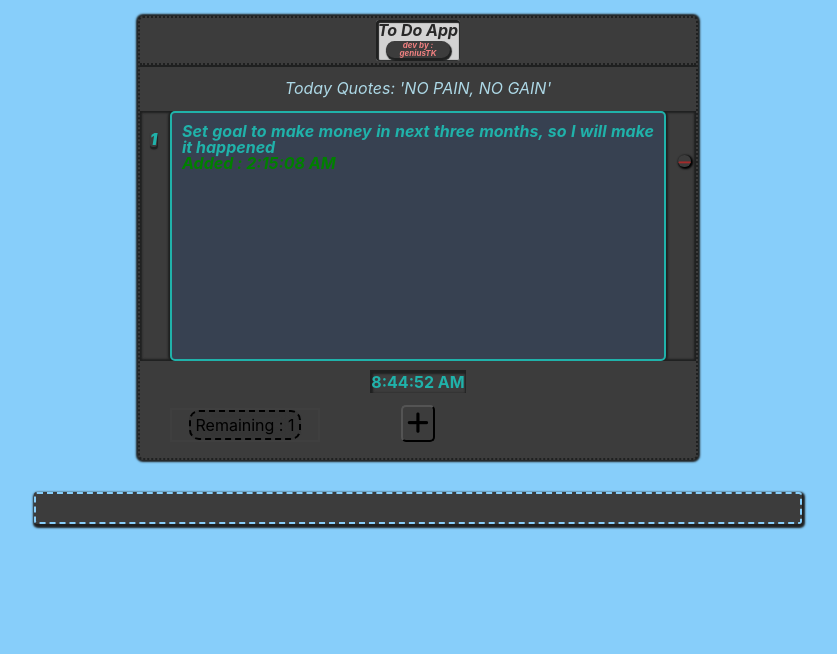
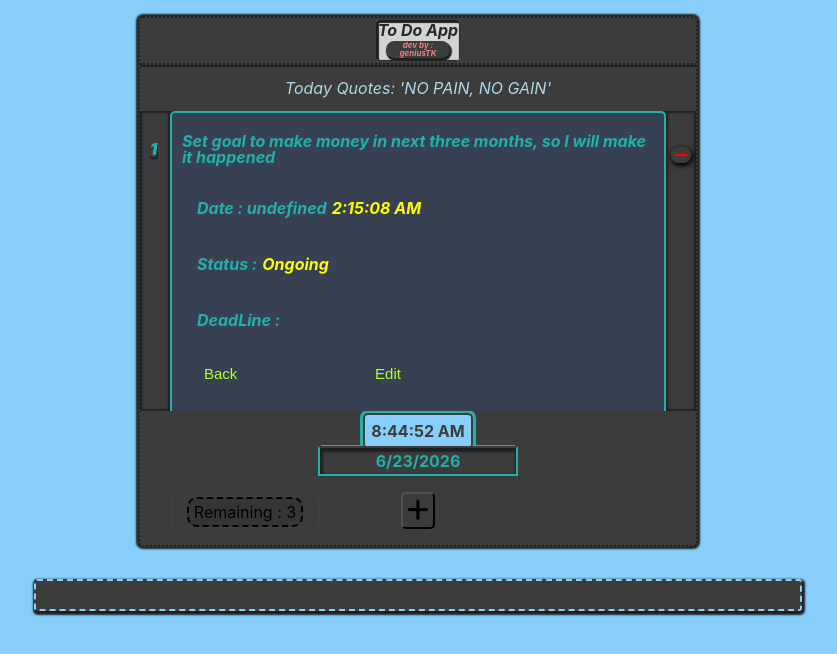
Before and after one commit to geniusTk-debug/todo-app, a React (Vite) app: page / in a window 1280 px wide. Both pictures are taken after a click on the element 640 px from the left and 138 px from the top of the page. Shown: the top 654 px of the page, without its empty margins (222-1059 px from the left). Built offline with nearby package versions, Linux system fonts and the light colour scheme; data requests are answered from the project's data file.

Commit message:
css style of Time component, created details component and back btn fully work, need edit btn to work

```diff
--- a/src/App.jsx
+++ b/src/App.jsx
@@ -7,15 +7,13 @@ import Extra from './Component/Extra';
 
 
 
-
 function App() {
 
  let url = 'http://localhost:3000/plans';
 
  const [input, showInput] = useState(false)
 
- const { data : plans, setData : addPlans , deleteTodo } = usePlans(url)
-
+ const { data : plans, setData : addPlans , deleteTodo, showPlanDetail, hidePlanDetail, selectedPlanId } = usePlans(url)
 
 
 
@@ -28,8 +26,10 @@ function App() {
 
     const new_plan = {
       todo: todoText,
+      date: new Date().toLocaleDateString(),
       time: new Date().toLocaleTimeString(),
-      completed: false
+      deadline: "notset",
+      complete: false
     };
     try{
       const response = await fetch(url, {
@@ -51,16 +51,15 @@ function App() {
     } catch(error) {
       console.error("inside catch", error)
     }
-
-
-  }
+  };
 console.log("start",plans)
   return (
     <>
 
 
-    <Whiteboard input={input} showInput={showInput} addPlan={addPlan} deleteTodo={deleteTodo} plans={plans} addPlans={addPlans}/>
+    <Whiteboard selectedPlanId={selectedPlanId} showPlanDetail={showPlanDetail} hidePlanDetail={hidePlanDetail} input={input} showInput={showInput} addPlan={addPlan} deleteTodo={deleteTodo} plans={plans} addPlans={addPlans}/>
     <Extra/>
+
 
     </>
   )
--- a/src/Component/AddRemove/index.css
+++ b/src/Component/AddRemove/index.css
@@ -2,6 +2,7 @@
 
     margin: 1rem 0 1rem 0;
     position: relative;
+
 
 
 }
@@ -15,6 +16,7 @@
     border-radius: 5px;
     background: transparent;
     padding: 2px;
+    cursor: pointer;
 }
 .add-remove-component .add-btn .i-add {
     padding: 2px;
--- /dev/null
+++ b/src/Component/Detail/detailStyle.css
@@ -0,0 +1,47 @@
+.detail-container {
+    min-width: 400px;
+    max-height: 300px;
+    display: flex;
+    flex-direction: column;
+    align-items: start;
+    margin: 10px 0;
+    padding: 5px;
+
+}
+.detail-container .detail-list {
+
+    display: contents;
+}
+.detail-container .detail-list .detail{
+    display: flex;
+    margin: 10px 0;
+    padding: 10px;
+}
+
+
+.detail-container .detail-btn-container .detail-btn {
+    color: greenyellow;
+    font-size: 15px;
+    border: 1px double #374151;
+    border-radius: 10px;
+    background: transparent;
+    backdrop-filter: blur(15px);
+    min-width: 40px;
+
+    transition: all .4s ease-in-out;
+}
+
+
+.detail-container .detail-btn-container .detail-btn:hover {
+    min-width: 60px;
+    box-shadow: 2px 2px 5px;
+}
+.detail-container .detail-btn-container {
+    width: 50%;
+    margin-top: 5px;
+    padding: 10px;
+    display: flex;
+    flex-direction: row;
+    justify-content: space-between;
+
+}
--- a/src/Component/Detail/index.jsx
+++ b/src/Component/Detail/index.jsx
@@ -1,11 +1,31 @@
-import './index.css';
+import './detailStyle.css';
 
-export default function Detail({children}) {
+export default function Detail({ prevState, hidePlanDetail }) {
+    console.log(prevState)
+  return (
+    <div className='detail-container'>
+      <ul className='detail-list'>
+        <li className='detail'>
+          {`Date : ${prevState.date}`}
+          <span
+          style={{color: 'yellow', marginLeft:'5px'}}>
+            {prevState.time}</span></li>
+        <li className='detail'>Status :
+          <span
+          style={{color: prevState.complete ? 'green' : 'yellow',
+                  marginLeft: '5px'}}>
+            {prevState.complete? 'Completed' : 'Ongoing'}</span></li>
+        <li className='detail'>DeadLine :
+          <span
+          style={{color: 'yellow', marginLeft: '5px'}}>
+            {prevState.deadline}</span></li>
 
-
-    console.log("Detail",children)
-  return (
-    {children}
+      </ul>
+      <div className='detail-btn-container'>
+      <button className='detail-btn' onClick={hidePlanDetail}>Back</button>
+      <button className='detail-btn'>Edit</button>
+      </div>
+    </div>
 
   )
 }
--- a/src/Component/Time/index.css
+++ b/src/Component/Time/index.css
@@ -1,9 +1,16 @@
 .time-container {
 
-    width: 50%;
+    width: 35%;
     text-align: center;
-    margin:.8rem auto;
+    margin:.4rem auto;
 
+    box-sizing: content-box;
+   background: #3C3C3C;
+    display: flex;
+    flex-direction: column;
+    justify-content: space-between;
+    align-items: center;
+    background: lightseagreen;
 
 
     color: lightseagreen;
@@ -11,10 +18,42 @@
 
 }
 
-.time-container .date .style {
-    border: 1px dashed #3C3C3C;
+.time-container .date {
+    border: 2px double lightseagreen;
+    border-top-color: transparent;
     box-shadow: 1px 2px 2px 2px #1F2020 inset;
-    padding: .1rem;
+    padding: .3rem;
+
+    background: #3C3C3C;
+    min-width: 200px;
+
+}
+.time-container .date .date-child {
+    max-width: 50%;
+
+}
+.time-container .clock {
+    width: 100%;
+    box-sizing: content-box;
+    margin-bottom: 1px;
+   background: #3C3C3C;
 
 
+    padding: 6px;
+    text-align: center;
+    border-radius: 5px;
 }
+
+.time-container .clock .clock-child {
+    max-width: 50%;
+    background: #87CEFA;
+    padding: 6px;
+    color: #3C3C3C;
+    text-align: center;
+   box-shadow: 0px 0px 0px 3px lightseagreen;
+    box-sizing: content-box;
+    border: 2px solid;
+
+    border-radius: 5px;
+
+}
--- a/src/Component/Time/index.jsx
+++ b/src/Component/Time/index.jsx
@@ -4,22 +4,33 @@ import './index.css';
 
 export default function Time() {
 
-  const [frozen_time, melting_time] = useState(new Date().toLocaleTimeString())
+  const [frozenTime, meltingtime] = useState(new Date().toLocaleTimeString());
+  const [frozenDate, meltingDate] = useState(new Date().toLocaleDateString());
 
   useEffect(() => {
 
   const inervalId =  setInterval(() => {
-    melting_time(new Date().toLocaleTimeString())
+    meltingtime(new Date().toLocaleTimeString())
   }, 1000)
-  return () => clearInterval(inervalId)
+
+  const intervalDateId = setInterval(() => {
+    meltingDate(new Date().toLocaleDateString())
+  }, 86400000)
+  return () => clearInterval(inervalId),(intervalDateId);
   }, [])
+
+
 
   return (
 
     <div className='time-container'>
+      <div className='clock'>
+          <span className='clock-child'>{frozenTime}</span>
+        </div>
        <div className='date'>
-        <span className='style'>{frozen_time}</span>
+        <span className='date-child'>{frozenDate}</span>
        </div>
+
     </div>
 
   )
--- a/src/Component/Whiteboard/index.css
+++ b/src/Component/Whiteboard/index.css
@@ -14,6 +14,7 @@
 
 #input-form{
 
+    max-width: 500px;
     font-weight: 1000;
     font-size: larger;
     font-style: italic;
@@ -30,6 +31,8 @@
     margin: 0 30px;
     transition: all 0.4s ease-in-out;
     transition-delay: 0.5s;
+    display: flex;
+    flex-wrap: wrap;
 }
 
 .whiteboard-container .app-title {
@@ -49,8 +52,8 @@
 
 }
 .whiteboard-container .app-title .contact {
+
     font-size: .5rem;
-
     margin: .2rem auto;
     color: lightcoral;
     padding-bottom: 1px;
@@ -71,15 +74,13 @@
     box-shadow: 0px 2px #1F2020 inset;
     min-height: 2rem;
 
-
 }
 .whiteboard-container .todo-list {
 
     box-shadow: 0px 0px 2px 2px #1F2020 inset;
     position: relative;
-     max-height: 250px;
+    max-height: 300px;
     overflow-y: scroll;
-
 
 }
 .whiteboard-container .todo-list ul{
@@ -91,33 +92,44 @@
     margin: 0px 30px;
     text-align: start;
     overflow: hidden;
-   min-height: 250px;
+    min-height: 300px;
 
 }
 .whiteboard-container .todo-list ul .todo-items-row{
 
-
-    display: flex;
-    justify-content: space-between;
-    flex-wrap: wrap;
-    align-items:center;
-    width: 100%;
+    display: block;
+    max-width: 500px;
     padding: 10px;
+    margin: 10px 0;
     color: lightseagreen;
     font-weight: bolder;
     font-style: italic;
-    box-sizing: border-box;
-    text-align: justify;
-
+    text-align: start;
 
 }
 
-.whiteboard-container .todo-list ul .todo-items-row .todo-item-left {
+.whiteboard-container .todo-list ul .todo-items-row:hover
+{
+    .absolute-no{
+        font-size: 25px;
+        box-shadow: none;
+
+    }
+    box-shadow: 1px 1px 3px 2px;
+    border-radius: 5px;
+}
+
+.whiteboard-container
+.todo-list ul
+.todo-items-row
+.todo-item-left {
+    height: 100%;
     display: flex;
     gap: 15px;
     align-items: center;
     cursor: pointer;
 }
+
 .whiteboard-container .todo-list ul li .absolute-no{
 
     color: lightseagreen;
@@ -126,35 +138,58 @@
     left: 10px;
     box-shadow: 0.5px 2px 1px 0.5px #1F2020;
     border-radius: 3px;
-
 }
 
 .whiteboard-container .todo-list ul .info-show-text{
 
     color: lightseagreen;
+    font-style: oblique;
     font-weight: bold;
-   font-style: oblique;
     display: flex;
     justify-content: center;
     margin: 100px;
+}
+
+.whiteboard-container
+.todo-list ul .todo-items-row
+.remove-btn-container {
+
+    position: absolute;
+    right: 5px;
+    max-width: 1.5rem;
+    height: 1rem;
+    display: flex;
+    align-items: center;
+    padding: 5px 2px;
+    margin-top: -18px;
+    border: 2px solid #3c3c3c;
+    border-radius: 15px;
+    box-shadow: 1px 2px 5px 1px black;
+    transition: all .4s ease-in-out;
+    cursor: pointer;
+}
+.whiteboard-container
+.todo-list ul
+.todo-items-row
+.remove-btn-container
+.absolute-remove-btn {
+
+    display: block;
+    background: red;
+    border: 1px transparent;
+    min-width: .5rem;
+    transition: all .4s ease-out;
+    cursor: pointer;
 
 }
-
-.whiteboard-container .todo-list ul .todo-items-row .absolute-remove {
-
-    position: absolute;
-    background: #3C3C3C;
-    font-size: 15px;
-    right: 5px;
-
-    color: brown;
-    border-radius: 10px;
-    box-shadow: 1px 1px 2px 1px black;
-    height: .6rem;
-    padding-bottom: .8rem;
-
+.whiteboard-container
+.todo-list ul
+.todo-items-row
+.remove-btn-container:hover{
+    .absolute-remove-btn {
+        min-width: 1rem;
     }
-.whiteboard-container .todo-list ul .todo-items-row .absolute-remove:hover {
-
-    color: red;
+    box-shadow: 1px 2px 5px lightseagreen;
+    border: 2px solid lightseagreen;
+    max-width: 2rem;
 }
--- a/src/Component/Whiteboard/index.jsx
+++ b/src/Component/Whiteboard/index.jsx
@@ -1,45 +1,21 @@
-import { useState } from 'react';
+
 import './index.css';
 import Time from '../Time';
 import AddRemove from '../AddRemove';
-
-
-export default function Whiteboard({ input, showInput, addPlan, deleteTodo, plans, addPlans}) {
-
-  const [clicked_btn_id, set_clicked_btn_id] = useState(null);
-
-
-
-   const choose_plan = (prevState) => {
-    console.log(prevState)
-        addPlans(prev_State => prev_State.filter(
-            chosenPlan => (
-                chosenPlan.id === prevState
-            )
-
-        ))
-    }
-
+import Detail from "../Detail";
+export default function Whiteboard({ selectedPlanId, showPlanDetail, hidePlanDetail, input, showInput, addPlan, deleteTodo, plans, addPlans}) {
+ console.log(selectedPlanId)
     const remove_btn_handler = async (id) => {
       await deleteTodo(id);
       addPlans(prevState => prevState.filter(todo => (
         todo.id !== id
       )))
-
-
-      set_clicked_btn_id(id)
-        setTimeout(() => {
-            set_clicked_btn_id(null)
-        }, 250)
-
     };
 
   return (
     <div className='whiteboard-container'>
 
       <div className='app-title'><h1>To Do App</h1><h1 className='contact'>dev by : geniusTK</h1></div>
-
-
 
         <div className='notification'><p>Today Quotes: 'NO PAIN, NO GAIN'</p></div>
         <div className='todo-list'>
@@ -59,24 +35,17 @@ export default function Whiteboard({ input, showInput, addPlan, deleteTodo, plan
             <div className='info-show-text'>
               <h2>You Don't Have Any Plan Today. Wanna Add Some..? Click '+' Button</h2>
             </div>}
-
           {plans && plans.map((prevState, i) => (
             <li className='todo-items-row' key={prevState.id}>
               <div className='todo-item-left'>
                 <span className='absolute-no'>{i + 1}</span>
-                <span className='todo-text' onClick={()=>choose_plan(prevState.id)}>{ prevState.todo}</span>
+                <span className='todo-text' onClick={()=>showPlanDetail(prevState.id)}>{ prevState.todo}</span>
               </div>
-
-              <div className='todo-item-right'>
-                <span style={{color: 'green'}}>Added : {prevState.time}</span>
-
-                <i style={{
-                  boxShadow: clicked_btn_id === prevState.id ? '1px 1px 2px 1px black inset' : '1px 1px 2px 1px black'
-                }}
-                  className="fa-solid fa-minus absolute-remove"
-                  onClick={() => remove_btn_handler(prevState.id)}>
-                </i>
+              <div className='remove-btn-container' onClick={() => remove_btn_handler(prevState.id)} >
+                <button className='absolute-remove-btn'></button>
               </div>
+              {selectedPlanId === prevState.id &&
+              <Detail prevState={prevState} hidePlanDetail={hidePlanDetail}/>}
             </li>
           ))}
 
@@ -85,11 +54,6 @@ export default function Whiteboard({ input, showInput, addPlan, deleteTodo, plan
         <Time/>
     <AddRemove input={input} showInput={showInput} plans={plans} />
 
-
-
-
-
-
     </div>
   )
 }
--- a/src/Hook/usePlans.jsx
+++ b/src/Hook/usePlans.jsx
@@ -1,7 +1,8 @@
-import { useEffect, useState } from "react";
+import { useCallback, useEffect, useState } from "react";
 
 function usePlans(url) {
     const [data, setData] = useState([]);
+    const [selectedPlanId, setSelectedPlanId] = useState(null);
       useEffect(() => {
         fetch(url)
         .then(res => res.json())
@@ -18,21 +19,30 @@ function usePlans(url) {
       });
 
       if (!response.ok) {
-           throw new Error ('Failed to delete. Check your internet connection or try again later',response.status)
+          throw new Error ('Failed to delete. Check your internet connection or try again later',response.status)
       } else {
-           const updatedData = await response.json();
+          const updatedData = await response.json();
 
-           console.log(updatedData);
+          console.log(updatedData);
         }
       } catch (err) {
           console.error(err.message);
       }
     };
 
+    const showPlanDetail = useCallback((id) => {
+      setSelectedPlanId(id);
+      console.log("same check prevState id : ",id)
+    }, []);
+
+    const hidePlanDetail = useCallback(() => {
+      setSelectedPlanId(null);
+    }, []);
+
+    console.log("same check selectedPlan Id : ", selectedPlanId)
 
 
-
- return { data, setData, deleteTodo };
+ return { data, setData, deleteTodo, showPlanDetail, hidePlanDetail, selectedPlanId };
 };
 
 export default usePlans;
--- a/src/db/db.json
+++ b/src/db/db.json
@@ -11,6 +11,14 @@
       "time": "2:27:43 PM",
       "completed": false,
       "id": "nV_Coqpu2jE"
+    },
+    {
+      "todo": "To write rest of the code of todo-app in 3 days. ",
+      "date": "6/29/2026",
+      "time": "7:29:22 PM",
+      "deadline": "notset",
+      "complete": false,
+      "id": "MJHXo2JeK1o"
     }
   ],
   "$schema": "./node_modules/json-server/schema.json"
```
Also changed, not shown: src/Component/Detail/index.css (deleted, +0 -17 lines). Lines whose indentation alone changed are shown as unchanged.
